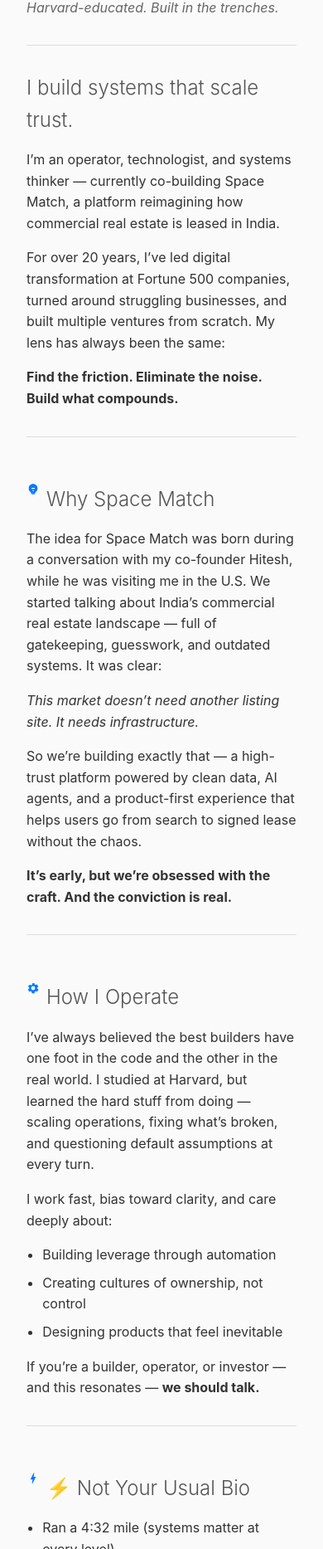
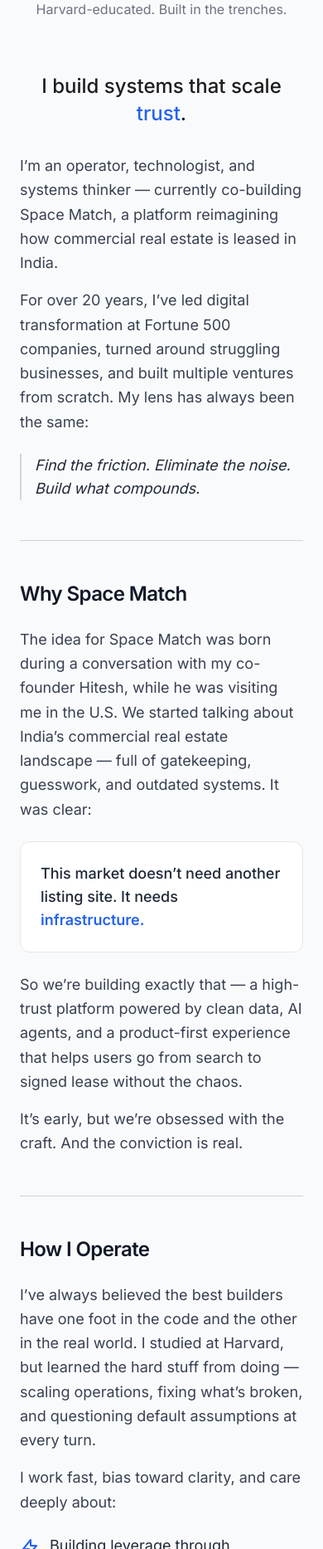
Before and after one commit to rchopra009/rohitchopra, a plain HTML site: page index.html in a window 390 px wide. Shown: the part 133-2000 px from the top of the page at 83% size. Drawn offline with nearby package versions, Linux system fonts and the light colour scheme.

Commit message:
Update index.html

```diff
--- a/index.html
+++ b/index.html
@@ -3,88 +3,147 @@
 <head>
     <meta charset="UTF-8">
     <meta name="viewport" content="width=device-width, initial-scale=1.0">
-  <title>Rohit Chopra — Bio</title>
+    <title>Rohit Chopra - Co-Founder, Space Match</title>
+    <script src="https://cdn.tailwindcss.com"></script>
+    <link rel="preconnect" href="https://fonts.googleapis.com">
+    <link rel="preconnect" href="https://fonts.gstatic.com" crossorigin>
+    <link href="https://fonts.googleapis.com/css2?family=Inter:wght@300;400;500;600;700&display=swap" rel="stylesheet">
     <style>
-    /* Base */
-    body { margin: 0; padding: 0; font-family: -apple-system, BlinkMacSystemFont, 'Segoe UI', Roboto, Helvetica, Arial, sans-serif; color: #333; background: #fafafa; line-height: 1.6; }
-    a { color: #007aff; text-decoration: none; }
-    a:hover { text-decoration: underline; }
-    .container { max-width: 800px; margin: auto; padding: 2rem; }
-    h1, h2 { margin: 0; font-weight: 300; }
-    h1 { font-size: 2.5rem; letter-spacing: 0.05em; }
-    h2 { font-size: 1.5rem; margin-top: 1.5rem; color: #555; }
-    hr { border: none; height: 1px; background: #ddd; margin: 2rem 0; }
-    p { margin: 1rem 0; }
-    ul { margin: 1rem 0; padding-left: 1.2rem; }
-    ul li { margin: 0.5rem 0; }
-    /* Icons */
-    .icon { width: 1em; height: 1em; vertical-align: middle; fill: #888; margin-right: 0.5em; }
-    .quote { font-style: italic; color: #666; margin-top: 0.5rem; }
-    /* Section styling */
-    .section-title { display: flex; align-items: center; margin-bottom: 0.5rem; }
-    .section-title svg { margin-right: 0.5rem; fill: #007aff; }
+        body {
+            font-family: 'Inter', sans-serif;
+            background-color: #F9F9F9; /* A slightly warmer off-white */
+            color: #1d1d1f;
+            -webkit-font-smoothing: antialiased;
+            -moz-osx-font-smoothing: grayscale;
+        }
+        /* Custom styles for a subtle, elegant horizontal rule */
+        .custom-hr {
+            border: 0;
+            height: 1px;
+            background-color: #d1d1d6;
+            margin-top: 3rem;
+            margin-bottom: 3rem;
+        }
+        /* Styling for the icon list items */
+        .icon-list-item {
+            display: flex;
+            align-items: flex-start;
+            margin-bottom: 1rem;
+        }
+        .icon-list-item svg {
+            flex-shrink: 0;
+            margin-right: 0.75rem;
+            margin-top: 0.25rem;
+            color: #515154;
+        }
     </style>
 </head>
-<body>
-  <div class="container">
-    <header>
-      <h1>Rohit Chopra</h1>
-      <p class="quote">Co-Founder, Space Match<br>Harvard-educated. Built in the trenches.</p>
+<body class="bg-gray-50">
+
+    <!-- Main container with vertical padding -->
+    <main class="max-w-3xl mx-auto px-6 py-12 md:py-20">
+
+        <!-- Header Section -->
+        <header class="text-center mb-16">
+            <h1 class="text-4xl md:text-5xl font-bold tracking-tight text-gray-900">Meet Rohit Chopra</h1>
+            <p class="mt-3 text-lg md:text-xl text-gray-600">Co-Founder, Space Match</p>
+            <p class="mt-1 text-base text-gray-500">Harvard-educated. Built in the trenches.</p>
         </header>
-    <hr>
+
+        <!-- Section 1: Core Philosophy -->
         <section>
-      <h2>I build systems that scale trust.</h2>
-      <p>I’m an operator, technologist, and systems thinker — currently co-building Space Match, a platform reimagining how commercial real estate is leased in India.</p>
-      <p>For over 20 years, I’ve led digital transformation at Fortune 500 companies, turned around struggling businesses, and built multiple ventures from scratch. My lens has always been the same:</p>
-      <p><strong>Find the friction. Eliminate the noise. Build what compounds.</strong></p>
+            <p class="text-2xl md:text-3xl font-medium text-center leading-snug">
+                I build systems that scale <span class="text-blue-600">trust</span>.
+            </p>
+            <p class="mt-8 text-lg text-gray-700 leading-relaxed">
+                I’m an operator, technologist, and systems thinker — currently co-building Space Match, a platform reimagining how commercial real estate is leased in India.
+            </p>
+            <p class="mt-4 text-lg text-gray-700 leading-relaxed">
+                For over 20 years, I’ve led digital transformation at Fortune 500 companies, turned around struggling businesses, and built multiple ventures from scratch. My lens has always been the same:
+            </p>
+            <blockquote class="mt-6 pl-4 border-l-2 border-gray-300">
+                <p class="text-lg italic text-gray-800">Find the friction. Eliminate the noise. Build what compounds.</p>
+            </blockquote>
         </section>
-    <hr>
+
+        <hr class="custom-hr">
+
+        <!-- Section 2: Why Space Match -->
         <section>
-      <div class="section-title">
-        <!-- Lightbulb Icon -->
-        <svg class="icon" viewBox="0 0 24 24"><path d="M9 21h6v-1H9v1zm3-19C7.48 2 4 5.48 4 10c0 2.93 1.64 5.47 4 6.93V19h8v-2.07c2.36-1.46 4-4 4-6.93 0-4.52-3.48-8-8-8zm1 13h-2v-2h2v2zm2-4h-6V9h6v2z"/></svg>
-        <h2>Why Space Match</h2>
+            <h2 class="text-2xl font-semibold tracking-tight text-gray-900">Why Space Match</h2>
+            <p class="mt-6 text-lg text-gray-700 leading-relaxed">
+                The idea for Space Match was born during a conversation with my co-founder Hitesh, while he was visiting me in the U.S. We started talking about India’s commercial real estate landscape — full of gatekeeping, guesswork, and outdated systems. It was clear:
+            </p>
+            <div class="mt-6 bg-white p-6 rounded-xl border border-gray-200">
+                <p class="text-lg font-medium text-gray-800">This market doesn’t need another listing site. It needs <span class="font-semibold text-blue-600">infrastructure.</span></p>
             </div>
-      <p>The idea for Space Match was born during a conversation with my co-founder Hitesh, while he was visiting me in the U.S. We started talking about India’s commercial real estate landscape — full of gatekeeping, guesswork, and outdated systems. It was clear:</p>
-      <p><em>This market doesn’t need another listing site. It needs infrastructure.</em></p>
-      <p>So we’re building exactly that — a high-trust platform powered by clean data, AI agents, and a product-first experience that helps users go from search to signed lease without the chaos.</p>
-      <p><strong>It’s early, but we’re obsessed with the craft. And the conviction is real.</strong></p>
+            <p class="mt-6 text-lg text-gray-700 leading-relaxed">
+                So we’re building exactly that — a high-trust platform powered by clean data, AI agents, and a product-first experience that helps users go from search to signed lease without the chaos.
+            </p>
+            <p class="mt-4 text-lg text-gray-700 leading-relaxed">
+                It’s early, but we’re obsessed with the craft. And the conviction is real.
+            </p>
         </section>
-    <hr>
+
+        <hr class="custom-hr">
+
+        <!-- Section 3: How I Operate -->
         <section>
-      <div class="section-title">
-        <!-- Gear Icon -->
-        <svg class="icon" viewBox="0 0 24 24"><path d="M19.14 12.936c.036-.3.06-.602.06-.936s-.024-.636-.06-.936l2.037-1.59c.18-.144.228-.408.108-.612l-1.926-3.336a.487.487 0 00-.588-.216l-2.397.96a7.063 7.063 0 00-1.62-.936l-.36-2.52A.486.486 0 0014.97 3h-3.94a.486.486 0 00-.48.408l-.36 2.52c-.594.18-1.14.432-1.62.936l-2.397-.96a.486.486 0 00-.588.216L2.775 8.478a.537.537 0 00.108.612l2.037 1.59c-.036.3-.06.602-.06.936s.024.636.06.936l-2.037 1.59a.537.537 0 00-.108.612l1.926 3.336c.126.216.396.288.588.216l2.397-.96c.48.504 1.026.756 1.62.936l.36 2.52c.048.264.276.408.48.408h3.94c.204 0 .432-.144.48-.408l.36-2.52c.594-.18 1.14-.432 1.62-.936l2.397.96c.192.072.462 0 .588-.216l1.926-3.336a.537.537 0 00-.108-.612l-2.037-1.59zM12 15.6A3.6 3.6 0 1112 8.4a3.6 3.6 0 010 7.2z"/></svg>
-        <h2>How I Operate</h2>
-      </div>
-      <p>I’ve always believed the best builders have one foot in the code and the other in the real world. I studied at Harvard, but learned the hard stuff from doing — scaling operations, fixing what’s broken, and questioning default assumptions at every turn.</p>
-      <p>I work fast, bias toward clarity, and care deeply about:</p>
-      <ul>
-        <li>Building leverage through automation</li>
-        <li>Creating cultures of ownership, not control</li>
-        <li>Designing products that feel inevitable</li>
+            <h2 class="text-2xl font-semibold tracking-tight text-gray-900">How I Operate</h2>
+            <p class="mt-6 text-lg text-gray-700 leading-relaxed">
+                I’ve always believed the best builders have one foot in the code and the other in the real world. I studied at Harvard, but learned the hard stuff from doing — scaling operations, fixing what’s broken, and questioning default assumptions at every turn.
+            </p>
+            <p class="mt-4 text-lg text-gray-700 leading-relaxed">
+                I work fast, bias toward clarity, and care deeply about:
+            </p>
+            <ul class="mt-6 space-y-4 text-lg text-gray-800">
+                <li class="flex items-start">
+                    <svg class="w-6 h-6 text-blue-600 mr-3 mt-1 flex-shrink-0" fill="none" stroke="currentColor" viewBox="0 0 24 24" xmlns="http://www.w3.org/2000/svg"><path stroke-linecap="round" stroke-linejoin="round" stroke-width="2" d="M13 10V3L4 14h7v7l9-11h-7z"></path></svg>
+                    <span>Building leverage through automation</span>
+                </li>
+                <li class="flex items-start">
+                    <svg class="w-6 h-6 text-blue-600 mr-3 mt-1 flex-shrink-0" fill="none" stroke="currentColor" viewBox="0 0 24 24" xmlns="http://www.w3.org/2000/svg"><path stroke-linecap="round" stroke-linejoin="round" stroke-width="2" d="M17 20h5v-2a3 3 0 00-5.356-1.857M17 20H7m10 0v-2c0-.656-.126-1.283-.356-1.857M7 20H2v-2a3 3 0 015.356-1.857M7 20v-2c0-.656.126-1.283.356-1.857m0 0a5.002 5.002 0 019.288 0M15 7a3 3 0 11-6 0 3 3 0 016 0zm6 3a2 2 0 11-4 0 2 2 0 014 0zM7 10a2 2 0 11-4 0 2 2 0 014 0z"></path></svg>
+                    <span>Creating cultures of ownership, not control</span>
+                </li>
+                <li class="flex items-start">
+                     <svg class="w-6 h-6 text-blue-600 mr-3 mt-1 flex-shrink-0" fill="none" stroke="currentColor" viewBox="0 0 24 24" xmlns="http://www.w3.org/2000/svg"><path stroke-linecap="round" stroke-linejoin="round" stroke-width="2" d="M9.663 17h4.673M12 3v1m6.364 1.636l-.707.707M21 12h-1M4 12H3m3.343-5.657l-.707-.707m2.828 9.9a5 5 0 117.072 0l-.548.547A3.374 3.374 0 0014 18.469V19a2 2 0 11-4 0v-.531c0-.895-.356-1.754-.988-2.386l-.548-.547z"></path></svg>
+                    <span>Designing products that feel inevitable</span>
+                </li>
             </ul>
-      <p>If you’re a builder, operator, or investor — and this resonates — <strong>we should talk.</strong></p>
+             <p class="mt-8 text-lg text-gray-700 leading-relaxed">
+                If you’re a builder, operator, or investor — and this resonates — we should talk.
+            </p>
         </section>
-    <hr>
-    <section>
-      <div class="section-title">
-        <!-- Bolt Icon -->
-        <svg class="icon" viewBox="0 0 24 24"><path d="M11 21h-1l1-7H7l6-12h1l-1 7h4l-6 12z"/></svg>
-        <h2>⚡ Not Your Usual Bio</h2>
-      </div>
-      <ul>
-        <li>Ran a 4:32 mile (systems matter at every level)</li>
-        <li>Harvard-educated, but built in the trenches</li>
-        <li>Doesn’t love meetings — does love breaking bottlenecks</li>
-        <li>Thinks in frameworks, builds in loops</li>
-        <li>Believes clarity &gt; control and incentives &gt; rules</li>
+
+        <hr class="custom-hr">
+
+        <!-- Section 4: Not Your Usual Bio -->
+        <section class="bg-white p-8 rounded-2xl border border-gray-200">
+            <h2 class="text-xl font-semibold tracking-tight text-gray-900 flex items-center">
+                <svg class="w-6 h-6 mr-3 text-gray-500" fill="none" stroke="currentColor" viewBox="0 0 24 24" xmlns="http://www.w3.org/2000/svg"><path stroke-linecap="round" stroke-linejoin="round" stroke-width="2" d="M13 10V3L4 14h7v7l9-11h-7z"></path></svg>
+                Not Your Usual Bio
+            </h2>
+            <p class="mt-2 text-base text-gray-600">A few things that don’t fit neatly into LinkedIn.</p>
+            <ul class="mt-6 space-y-3 text-base text-gray-700">
+                <li class="flex"><span class="mr-3 text-gray-500">&rarr;</span><span>Ran a 4:32 mile (systems matter at every level)</span></li>
+                <li class="flex"><span class="mr-3 text-gray-500">&rarr;</span><span>Harvard-educated, but built in the trenches</span></li>
+                <li class="flex"><span class="mr-3 text-gray-500">&rarr;</span><span>Doesn’t love meetings — does love breaking bottlenecks</span></li>
+                <li class="flex"><span class="mr-3 text-gray-500">&rarr;</span><span>Thinks in frameworks, builds in loops</span></li>
+                <li class="flex"><span class="mr-3 text-gray-500">&rarr;</span><span>Believes clarity > control and incentives > rules</span></li>
             </ul>
         </section>
-    <hr>
-    <footer>
-      <p>📧 <a href="mailto:rohitchopra@gmail.com">rohitchopra@gmail.com</a></p>
+
+        <!-- Footer / Contact Section -->
+        <footer class="text-center mt-20">
+            <a href="mailto:rohitchopra@gmail.com" class="inline-block bg-blue-600 text-white font-medium text-lg px-8 py-4 rounded-lg shadow-md hover:bg-blue-700 transition-colors duration-300 focus:outline-none focus:ring-2 focus:ring-offset-2 focus:ring-blue-500">
+                Get in Touch
+            </a>
+            <p class="mt-6 text-sm text-gray-500">
+                Rohit Chopra &copy; 2024
+            </p>
         </footer>
-  </div>
+
+    </main>
+
 </body>
 </html>
```
Lines whose indentation alone changed are shown as unchanged.
